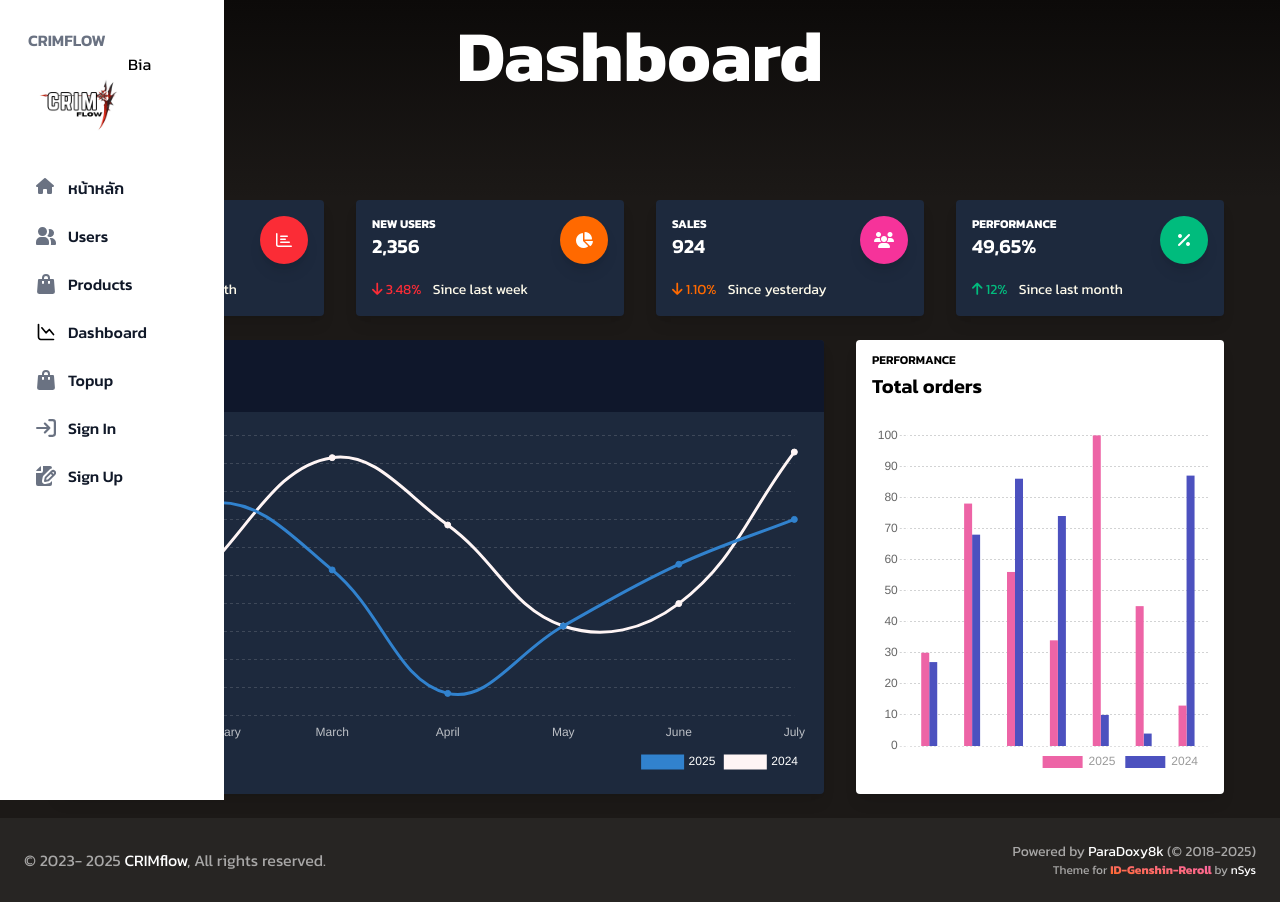
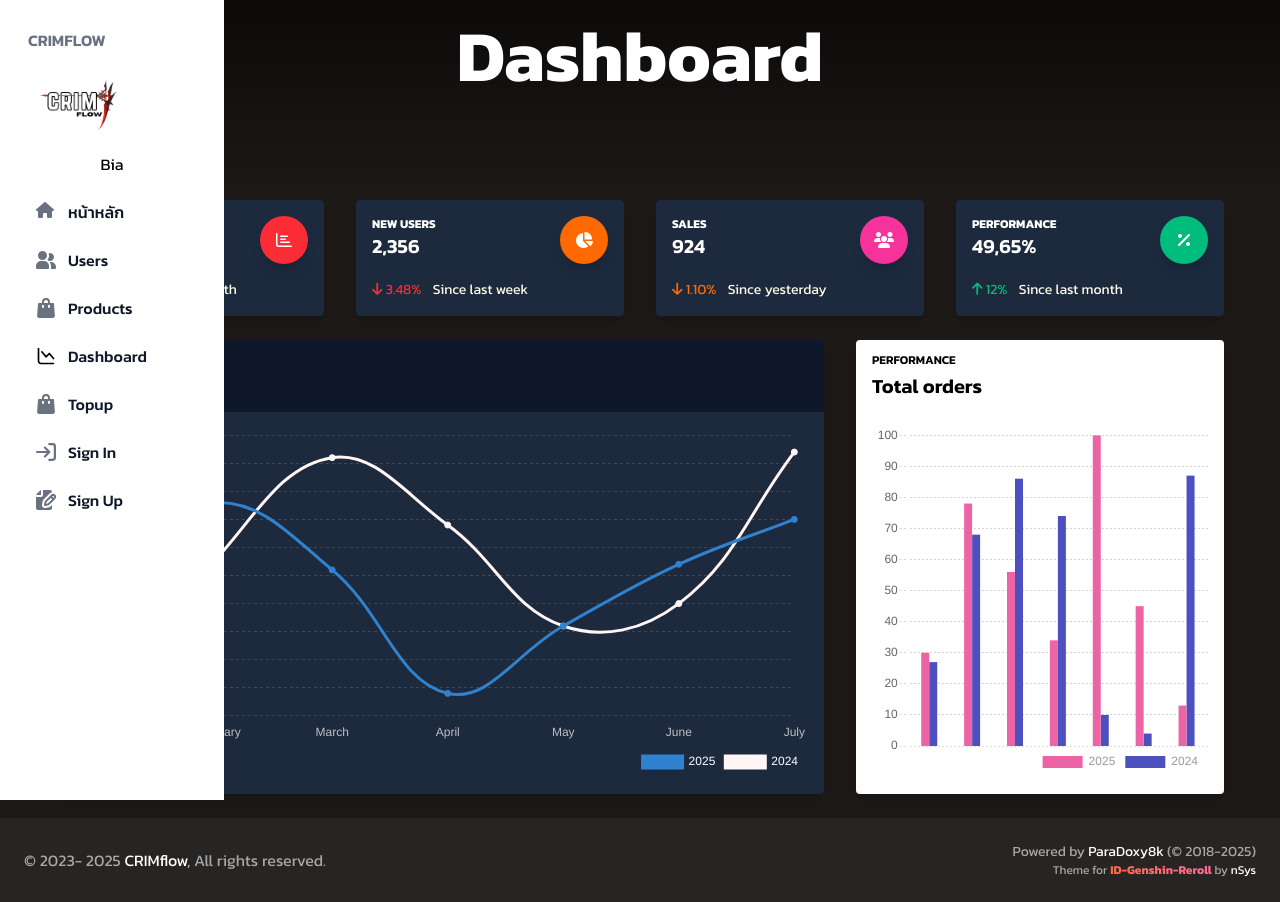
Before and after one commit to ParaDoxy8k/CRIMflow, a SvelteKit app in the folder frontend/: page /dashboard in a window 1280 px wide. Built offline with nearby package versions, Linux system fonts and the light colour scheme; a web font is replaced by a local one.

Commit message:
edit commit

```diff
--- a/frontend/src/lib/components/Sidebar.svelte
+++ b/frontend/src/lib/components/common/Sidebar.svelte
@@ -45,8 +45,8 @@
 		>
 			CRIMflow
 		</h5>
-		<div class="flex">
-			<img src={user.avatar} alt="Avatar" class="flex w-25 h-25 justify-center items-center rounded-full">
+		<div class="">
+			<img src={user.avatar} alt="Avatar" class="w-25 h-25 justify-center items-center rounded-full">
 			<h1 class="text-center">{user.name}</h1>
 		</div>
 		<div class="overflow-y-auto py-4">
--- a/frontend/src/routes/+layout.svelte
+++ b/frontend/src/routes/+layout.svelte
@@ -1,7 +1,7 @@
 <script>
 	import '../app.css';
-	import Sidebar from '$lib/components/Sidebar.svelte';
-	import Footer from '$lib/components/Footer.svelte';
+	import Sidebar from '$lib/components/common/Sidebar.svelte';
+	import Footer from '$lib/components/common/Footer.svelte';
 	import { page } from '$app/stores';
 	import {isOverlayOpen} from '../stores/Overlay.js';
 	import Overlay from '$lib/components/Overlay.svelte';
--- a/frontend/src/routes/dashboard/+page.svelte
+++ b/frontend/src/routes/dashboard/+page.svelte
@@ -1,6 +1,6 @@
 <script>
-	import LineCharts from '$lib/components/LineCharts.svelte';
-	import BarCharts from '$lib/components/BarCharts.svelte';
+	import LineCharts from '$lib/components/dashboard/LineCharts.svelte';
+	import BarCharts from '$lib/components/dashboard/BarCharts.svelte';
 </script>
 
 <div
```
Also changed, not shown: frontend/src/lib/components/common/Footer.svelte (renamed from frontend/src/lib/components/Footer.svelte), frontend/src/lib/components/common/ProfileMenu.svelte (renamed from frontend/src/lib/components/ProfileMenu.svelte), frontend/src/lib/components/dashboard/BarCharts.svelte (renamed from frontend/src/lib/components/BarCharts.svelte), frontend/src/lib/components/dashboard/LineCharts.svelte (renamed from frontend/src/lib/components/LineCharts.svelte).
